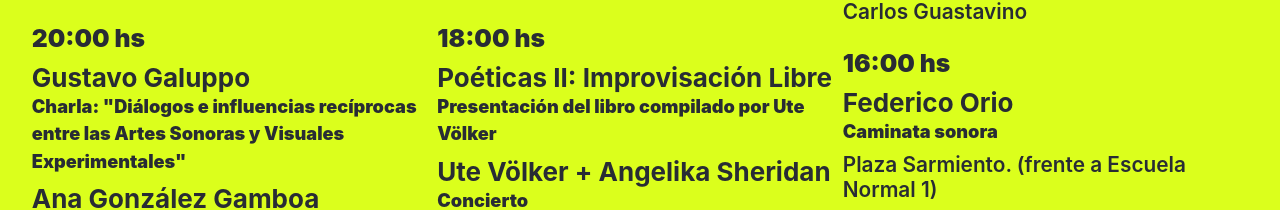
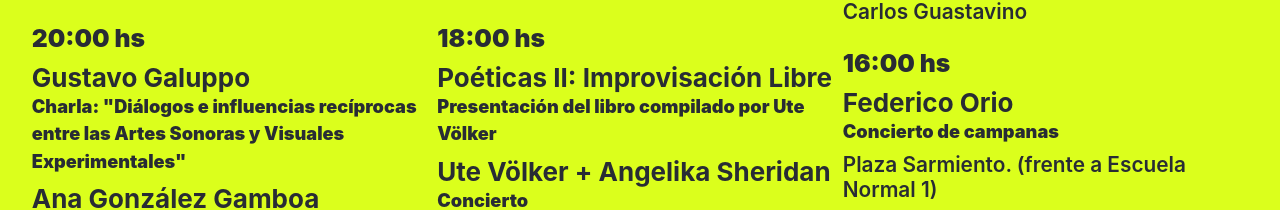
Before and after one commit to unexCoder/humedal_site, a React (Create React App) app: page / in a window 1280 px wide. Shown: the part 2823-3033 px from the top of the page. Built offline with nearby package versions, Linux system fonts and the light colour scheme.

Commit message:
grilla_upgrade

```diff
--- a/src/components/Home.js
+++ b/src/components/Home.js
@@ -94,7 +94,7 @@ const Home = () => {
                 <h5>Instituto del Profesorado de Música Carlos Guastavino</h5>
                 <h6>16:00 hs</h6>
                 <h3>Federico Orio</h3>
-                <p>Caminata sonora</p>
+                <p>Concierto de campanas</p>
                 <h5>Plaza Sarmiento. (frente a Escuela Normal 1)</h5>
                 <h6>18:00 hs</h6>
                 <h3>El sonido de Rosario</h3>
```
